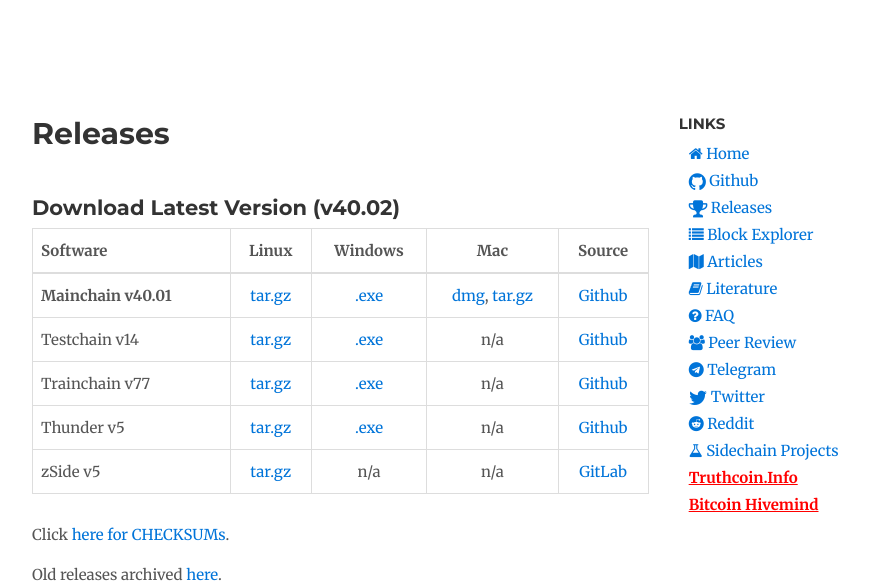
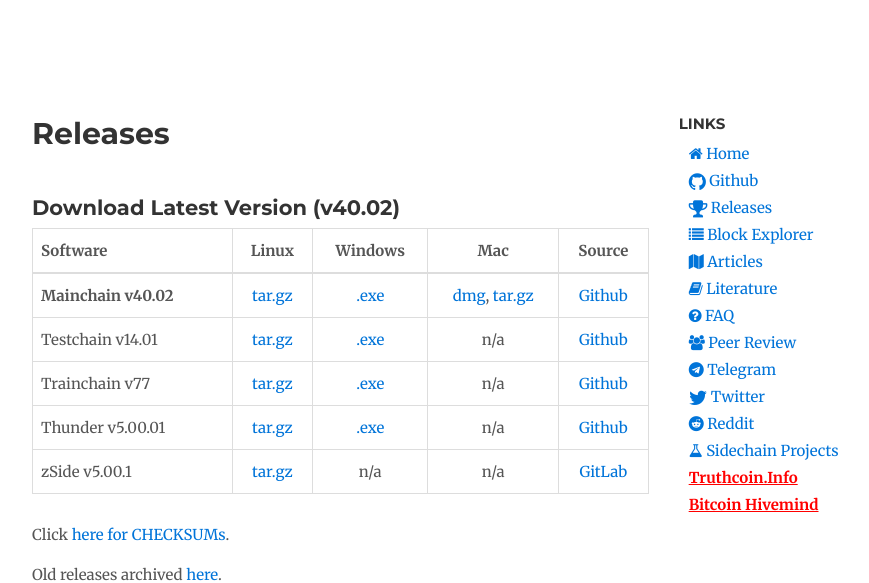
Before and after one commit to drivechain-project/drivechain.info, a Jekyll site: the page built from releases/index.md, in a window 1280 px wide and 900 px high. Shown: the top 583 px of the window, without its empty margins (138-1007 px from the left). Built offline with Jekyll 4.4.1, drawn with Linux system fonts in a browser that asks for light colours; our own code applies the rules of GitHub Pages for plain Markdown files; comment, search, counter and statistics services are not loaded.

Commit message:
update version numbers to 40.02

```diff
--- a/releases/index.md
+++ b/releases/index.md
@@ -14,11 +14,11 @@ title: Releases
 
 |Software|Linux|Windows|Mac|Source|
 |--------|:---:|:-----:|:-:|:----:|
-|**Mainchain v40.01**|[tar.gz][linux-main]|[.exe][win-main]|[dmg][mac-main-dmg], [tar.gz][mac-main-tar]|[Github](https://github.com/drivechain-project/mainchain/)|
-|Testchain v14|[tar.gz][linux-test]|[.exe][win-test]|n/a|[Github](https://github.com/drivechain-project/sidechains)|
+|**Mainchain v40.02**|[tar.gz][linux-main]|[.exe][win-main]|[dmg][mac-main-dmg], [tar.gz][mac-main-tar]|[Github](https://github.com/drivechain-project/mainchain/)|
+|Testchain v14.01|[tar.gz][linux-test]|[.exe][win-test]|n/a|[Github](https://github.com/drivechain-project/sidechains)|
 |Trainchain v77|[tar.gz][linux-train]|[.exe][win-train]|n/a|[Github](https://github.com/drivechain-project/sidechains/tree/trainchain)|
-|Thunder v5|[tar.gz][linux-thund]|[.exe][win-thund]|n/a|[Github](https://github.com/drivechain-project/sidechains/tree/thunder)|
-|zSide v5|[tar.gz][linux-zside]|n/a|n/a|[GitLab](https://gitlab.com/CryptAxe/zcash-drivechain/-/blob/master/LINUXBUILD.md)|
+|Thunder v5.00.01|[tar.gz][linux-thund]|[.exe][win-thund]|n/a|[Github](https://github.com/drivechain-project/sidechains/tree/thunder)|
+|zSide v5.00.1|[tar.gz][linux-zside]|n/a|n/a|[GitLab](https://gitlab.com/CryptAxe/zcash-drivechain/-/blob/master/LINUXBUILD.md)|
 
 
 Click [here for CHECKSUMs](/releases/bin/checksums.txt).
```
